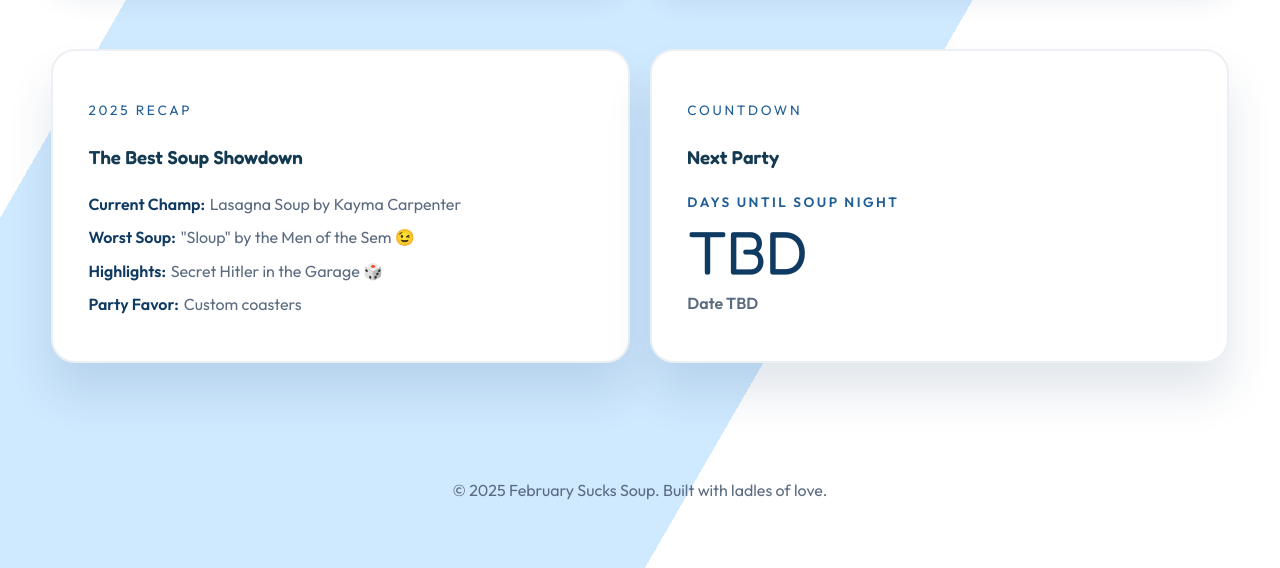
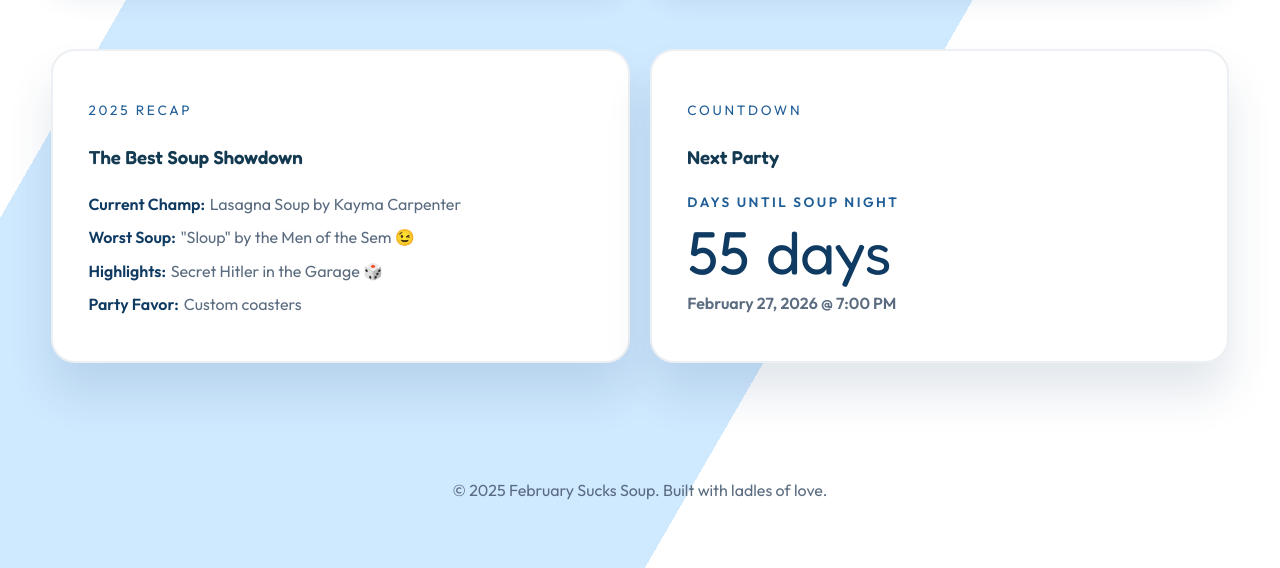
Before and after one commit to john-kanel/february-sucks-soup, a website built with Vite: page index.html in a window 1280 px wide. Shown: the part 882-1450 px from the top of the page. Built offline with nearby package versions, Linux system fonts and the light colour scheme.

Commit message:
Update countdown date and assets

```diff
--- a/src/main.js
+++ b/src/main.js
@@ -22,12 +22,15 @@ Remember: hydrate between ladles!`;
 let tabs = [];
 let yearStages = [];
 let homeFlow = null;
+const PARTY_DATE = new Date('2026-02-27T19:00:00');
+const PARTY_DATE_LABEL = 'February 27, 2026 @ 7:00 PM';
 
 window.addEventListener('DOMContentLoaded', () => {
   cacheDom();
   wireTabs();
   wireHomeTriggers();
   wireCtas();
+  updateCountdown();
   showHome();
 });
 
@@ -102,3 +105,21 @@ function wireCtas() {
     setTimeout(() => URL.revokeObjectURL(link.href), 500);
   });
 }
+
+function updateCountdown() {
+  const countdownValue = document.querySelector('.countdown-value');
+  const countdownDate = document.querySelector('.countdown-date');
+  if (!countdownValue || !countdownDate) return;
+
+  countdownDate.textContent = PARTY_DATE_LABEL;
+
+  const now = new Date();
+  const diffMs = PARTY_DATE.getTime() - now.getTime();
+  if (diffMs <= 0) {
+    countdownValue.textContent = 'Party time!';
+    return;
+  }
+
+  const days = Math.ceil(diffMs / (1000 * 60 * 60 * 24));
+  countdownValue.textContent = `${days} day${days === 1 ? '' : 's'}`;
+}
```
Also changed, not shown: form.html (line endings or trailing spaces), 4 other files.
